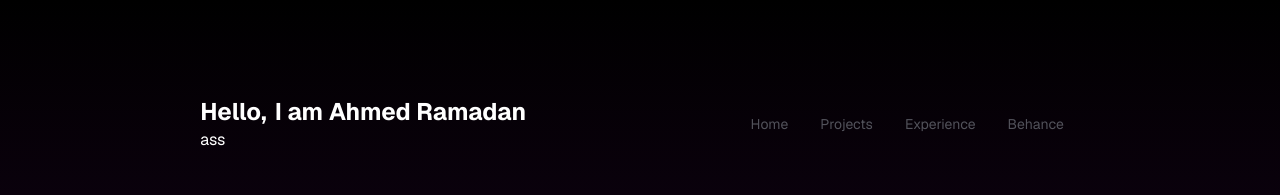
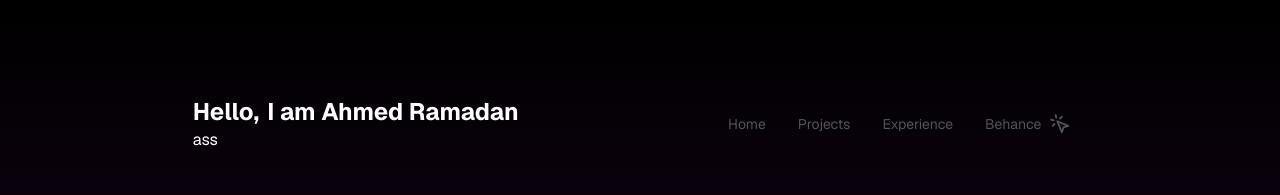
Before and after one commit to Ebrahim-Ramadan/ahmed-ramadan-portofolio, a Next.js app: page / in a window 1280 px wide. Shown: the top 195 px of the page. Built offline with nearby package versions, Linux system fonts and the light colour scheme.

Commit message:
added headers

```diff
--- a/components/Landing/LandingHeader.jsx
+++ b/components/Landing/LandingHeader.jsx
@@ -32,24 +32,13 @@ const MagneticBackgroundTab = ({
         onMouseMove={handleMouseMove}
         onMouseLeave={onMouseOut}
       >
-        <span className="group-hover:text-white relative px-4 py-2 text-sm text-zinc-600 transition-colors hover:text-zinc-900 dark:text-zinc-400 dark:hover:text-zinc-100 z-10">
-              {item.text} <span>
-                  {/* {item.icon && */}
-                     {/* <div
-                     style={{
-                       marginRight: '-2rem',
-                       width: '8rem',
-                       height: '8rem',
-                       WebkitMaskImage: 'url(https://ahmed-ramadan.vercel.app/assets/external.png)',
-                       WebkitMaskSize: 'contain',
-                       WebkitMaskPosition: 'center',
-                       WebkitMaskRepeat: 'no-repeat',
-                       background: 'white',
-                     }}
-                   /> */}
-                  {/* } */}
+        <span className="group-hover:text-white relative px-4 py-2 text-sm text-zinc-600 transition-colors hover:text-zinc-900 dark:text-zinc-400 dark:hover:text-zinc-100 z-10 flex flex-row gap-2 items-center">
+            {item.text}
+                  {item.icon ==='true' &&
+                  <svg xmlns="http://www.w3.org/2000/svg" width="22" height="22" viewBox="0 0 24 24" fill="none" stroke="currentColor" stroke-width="2" stroke-linecap="round" stroke-linejoin="round" class="lucide lucide-mouse-pointer-click"><path d="m9 9 5 12 1.8-5.2L21 14Z"/><path d="M7.2 2.2 8 5.1"/><path d="m5.1 8-2.9-.8"/><path d="M14 4.1 12 6"/><path d="m6 12-1.9 2"/></svg>
+                 }
 
-          </span>
+
           </span>
 
         <div
@@ -67,7 +56,7 @@ const tabs = [
   { id: 1, text: "Home" },
   { id: 3, text: "Projects" },
     { id: 2, text: "Experience" },
-    { id: 2, text: "Behance" },
+    { id: 2, text: "Behance", icon:"true" },
 ];
 
 export default function LandingHeader() {
```
